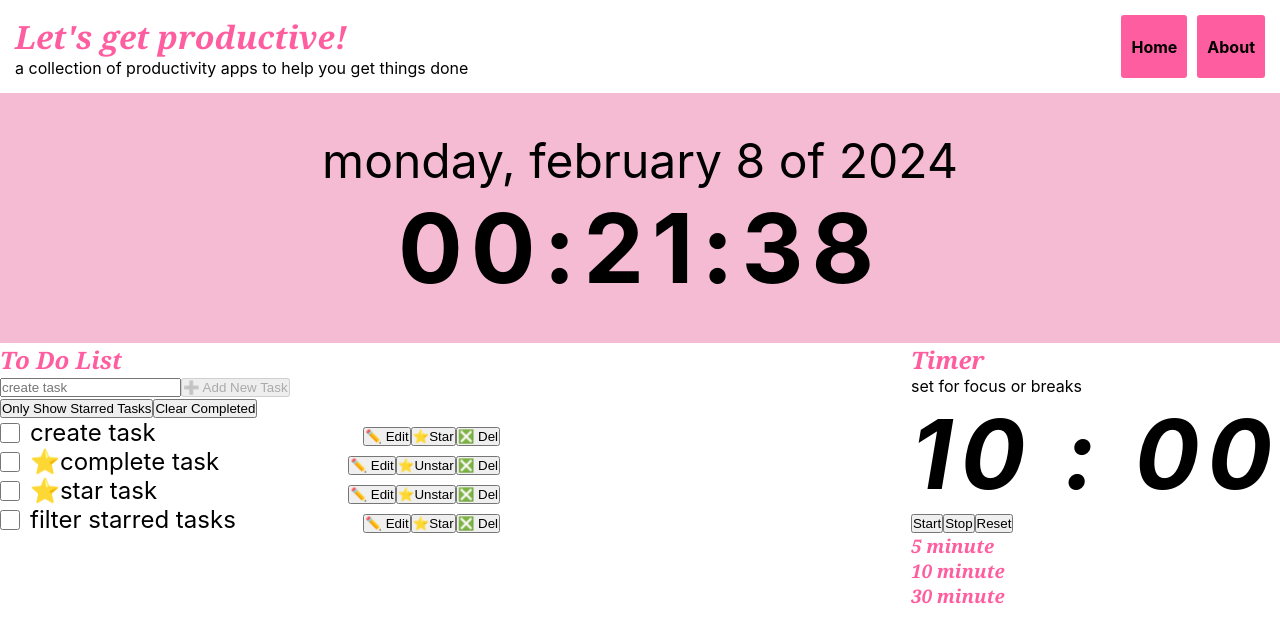
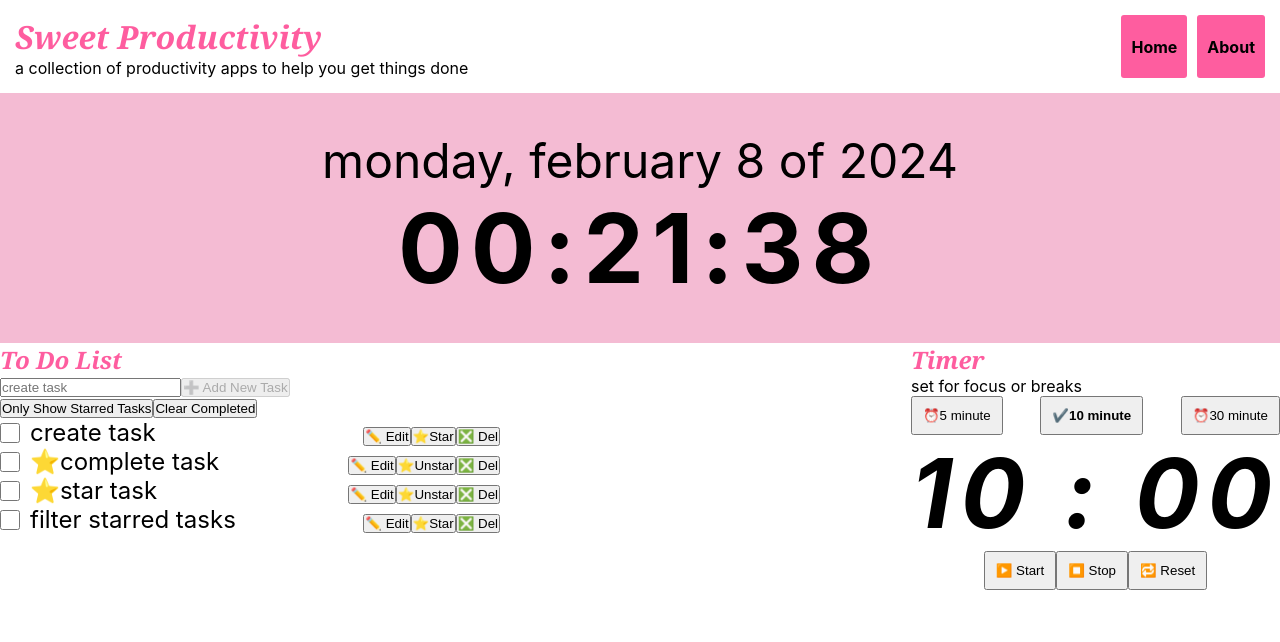
Before and after one commit to Antashma/productivity-suite, a React (Create React App) app: page / in a window 1280 px wide. Shown: the top 642 px of the page. Built offline with nearby package versions, Linux system fonts and the light colour scheme.

Commit message:
updated timer style

```diff
--- a/src/App.js
+++ b/src/App.js
@@ -22,7 +22,7 @@ function App() {
     <div className="App">
       <header style={headerStyle}>
         <div>
-          <h1>Let's get productive!</h1>
+          <h1>Sweet Productivity</h1>
           <p>a collection of productivity apps to help you get things done</p>
         </div>
         <nav style={navStyle}>
--- a/src/components/Timer/Timer.js
+++ b/src/components/Timer/Timer.js
@@ -1,11 +1,11 @@
 import Time from "./Time";
 import { useEffect, useState } from "react";
 import {presetTimers} from "../../data/timer";
-
+import "./style.css";
 
 const initialTimer = {
-    id: "default",
-    name: "default",
+    id: 1,
+    name: "10 minute",
     duration: 10
 }
 
@@ -15,7 +15,7 @@ function Timer() {
     const [currentDuration, setCurrentDuration] = useState({minutes: timer.duration, seconds:0});
 
     const displayPresetTimers = presetTimers.map(preset => {
-        return <h3 key={preset.id} onClick={() => setTimer(preset)}>{preset.name}</h3>
+        return <button className={`timer--preset-btn ${timer.id === preset.id ? "selected" : ""}`} id={preset.id} key={preset.id} onClick={() => setTimer(preset)}>{preset.name}</button>
     })
 
     useEffect(() => {
@@ -30,7 +30,9 @@ function Timer() {
             </header>
             <main>
 
-
+                <section className="timer--preset-container">
+                    {displayPresetTimers}
+                </section>
                 <Time
                     currentDuration={currentDuration}
                     setCurrentDuration={setCurrentDuration}
@@ -39,22 +41,24 @@ function Timer() {
                     timerData={timer}
                 />
 
+                <section className="timer--timer-btn-container">
+
                     <button
                         onClick={() => setTimerIsOn(!timerIsOn)}
                     >
-                    {!timerIsOn ? "Start" : "Pause"}
+                        {!timerIsOn ? "▶️ Start" : " ⏸️ Pause"}
                     </button>
 
                     <button onClick={() => {
                         setCurrentDuration({minutes: timer.duration, seconds: 0});
                         setTimerIsOn(false);
                     }}
-                >Stop</button>
+                    >⏹️ Stop</button>
 
-                <button onClick={() => setCurrentDuration({minutes: timer.duration, seconds: 0})}>Reset</button>
-                <section>
-                    {displayPresetTimers}
+                    <button onClick={() => setCurrentDuration({minutes: timer.duration, seconds: 0})}> 🔁 Reset</button>
                 </section>
+
+
             </main>
         </div>
         );
--- /dev/null
+++ b/src/components/Timer/style.css
@@ -0,0 +1,33 @@
+.timer--preset-container {
+    /* background-color: lime; */
+    display: flex;
+    justify-content: space-between;
+
+}
+
+.timer--timer-btn-container {
+    display: flex;
+    justify-content: center;
+}
+
+.timer--timer-btn-container button {
+    padding: 10px;
+
+}
+
+.timer--preset-btn {
+    padding:10px;
+
+}
+
+.timer--preset-btn::before {
+    content: "⏰";
+}
+
+.selected {
+    font-weight: bold;
+}
+
+.selected::before {
+    content: "✔️";
+}
```
Lines whose indentation alone changed are shown as unchanged.
